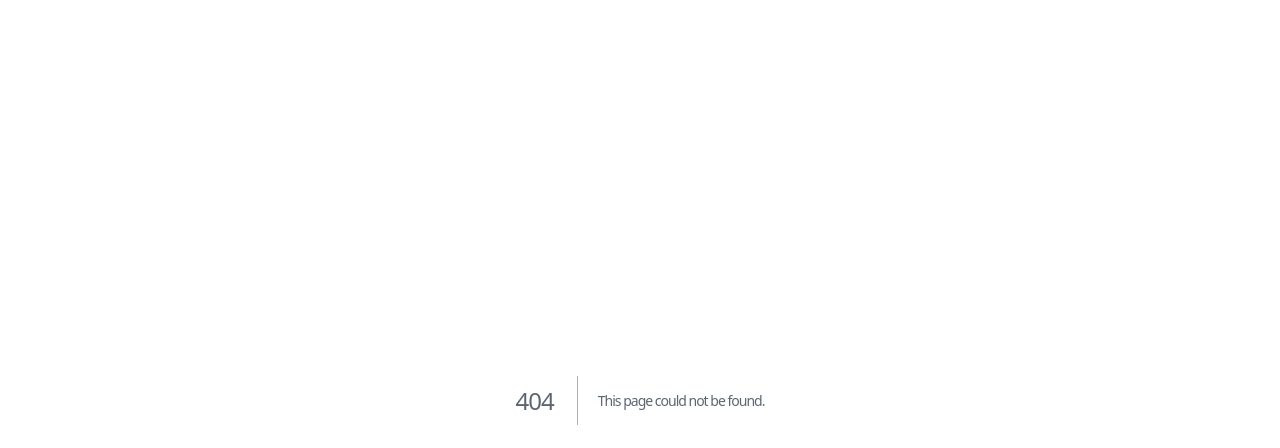
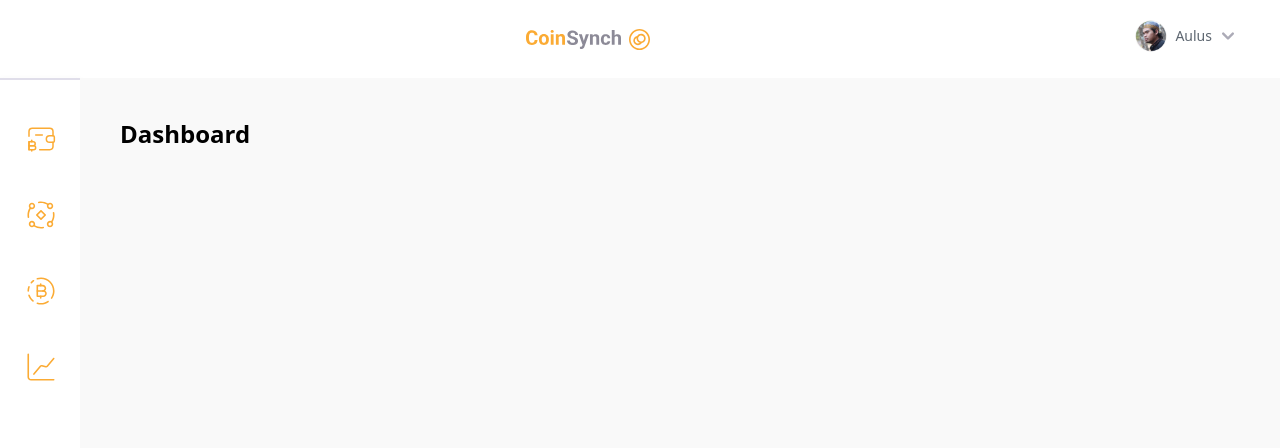
Before and after one commit to ArthurBugan/frontend-challenge-coinsynch, a Next.js app: page /dashboard in a window 1280 px wide. Before the commit this address had no page. Shown: the top 448 px of the page. Built offline with nearby package versions, Linux system fonts and the light colour scheme.

Commit message:
feat: add dashboard page and sidebar

```diff
--- a/app/components/Card.tsx
+++ b/app/components/Card.tsx
@@ -1,10 +1,17 @@
-type IconTypes = "btc" | "solutions" | "graph" | "computer";
+export type IconTypes = "btc" | "solutions" | "graph" | "computer" | "wallet";
 
-const Icons: { [icon in IconTypes]: () => JSX.Element } = {
-  btc: () => (
+interface ImageProps {
+  width?: number;
+  height?: number;
+}
+
+export const Icons: {
+  [icon in IconTypes]: (props: ImageProps) => JSX.Element;
+} = {
+  btc: ({ width, height }: ImageProps) => (
     <svg
-      width="64"
-      height="64"
+      width={width || 64}
+      height={height || 64}
       viewBox="0 0 64 64"
       fill="none"
       xmlns="http://www.w3.org/2000/svg"
@@ -65,10 +72,10 @@ const Icons: { [icon in IconTypes]: () => JSX.Element } = {
       />
     </svg>
   ),
-  solutions: () => (
+  solutions: ({ width, height }: ImageProps) => (
     <svg
-      width="64"
-      height="64"
+      width={width || 64}
+      height={height || 64}
       viewBox="0 0 64 64"
       fill="none"
       xmlns="http://www.w3.org/2000/svg"
@@ -105,10 +112,10 @@ const Icons: { [icon in IconTypes]: () => JSX.Element } = {
       />
     </svg>
   ),
-  graph: () => (
+  graph: ({ width, height }: ImageProps) => (
     <svg
-      width="64"
-      height="64"
+      width={width || 64}
+      height={height || 64}
       viewBox="0 0 64 64"
       fill="none"
       xmlns="http://www.w3.org/2000/svg"
@@ -127,10 +134,10 @@ const Icons: { [icon in IconTypes]: () => JSX.Element } = {
       />
     </svg>
   ),
-  computer: () => (
+  computer: ({ width, height }: ImageProps) => (
     <svg
-      width="64"
-      height="64"
+      width={width || 64}
+      height={height || 64}
       viewBox="0 0 64 64"
       fill="none"
       xmlns="http://www.w3.org/2000/svg"
@@ -140,6 +147,85 @@ const Icons: { [icon in IconTypes]: () => JSX.Element } = {
         clipRule="evenodd"
         d="M13.3335 6.5C9.55839 6.5 6.50015 9.55824 6.50015 13.3333V38.7784C4.94044 39.3808 3.8335 40.895 3.8335 42.6667V45.3333C3.8335 47.6338 5.69974 49.5 8.00016 49.5H38.5002V53.3333C38.5002 55.6338 40.3664 57.5 42.6668 57.5H56.0002C58.3006 57.5 60.1668 55.6338 60.1668 53.3333V30.6667C60.1668 28.3662 58.3006 26.5 56.0002 26.5H54.8335V13.3333C54.8335 9.55824 51.7752 6.5 48.0001 6.5H13.3335ZM57.1668 46.5V30.6667C57.1668 30.0231 56.6437 29.5 56.0002 29.5H42.6668C42.0232 29.5 41.5002 30.0231 41.5002 30.6667V39.9941L41.5002 40L41.5002 40.0059V46.5H57.1668ZM41.5002 49.5H57.1668V53.3333C57.1668 53.9769 56.6437 54.5 56.0002 54.5H42.6668C42.0232 54.5 41.5002 53.9769 41.5002 53.3333V49.5ZM51.8335 13.3333V26.5H42.6668C40.3664 26.5 38.5002 28.3662 38.5002 30.6667V38.5H9.50015V13.3333C9.50015 11.2151 11.2152 9.5 13.3335 9.5H48.0001C50.1184 9.5 51.8335 11.2151 51.8335 13.3333ZM8.00016 41.5H38.5002V46.5H8.00016C7.35659 46.5 6.8335 45.9769 6.8335 45.3333V42.6667C6.8335 42.0231 7.35659 41.5 8.00016 41.5Z"
         fill="#FBAB34"
+      />
+    </svg>
+  ),
+  wallet: ({ width, height }: ImageProps) => (
+    <svg
+      width={width || 34}
+      height={height || 34}
+      viewBox="0 0 34 34"
+      fill="none"
+      xmlns="http://www.w3.org/2000/svg"
+    >
+      <path
+        d="M29.0051 13.6653V9.66364C29.0051 7.82192 27.5121 6.32892 25.6704 6.32892H8.32984C6.48812 6.32892 4.99512 7.82192 4.99512 9.66364V14.3323"
+        stroke="#FBAB34"
+        strokeWidth="1.5"
+        strokeLinecap="round"
+        strokeLinejoin="round"
+      />
+      <path
+        d="M29.0051 20.3347V24.3364C29.0051 26.1781 27.5121 27.6711 25.6704 27.6711H15.6663"
+        stroke="#FBAB34"
+        strokeWidth="1.5"
+        strokeLinecap="round"
+        strokeLinejoin="round"
+      />
+      <path
+        d="M4.99507 27.6711V19.6678"
+        stroke="#FBAB34"
+        strokeWidth="1.5"
+        strokeLinecap="round"
+        strokeLinejoin="round"
+      />
+      <path
+        d="M7.74336 18.3339V19.6678"
+        stroke="#FBAB34"
+        strokeWidth="1.5"
+        strokeLinecap="round"
+        strokeLinejoin="round"
+      />
+      <path
+        d="M7.74336 27.6711V29.005"
+        stroke="#FBAB34"
+        strokeWidth="1.5"
+        strokeLinecap="round"
+        strokeLinejoin="round"
+      />
+      <path
+        fillRule="evenodd"
+        clipRule="evenodd"
+        d="M4.99512 23.6694H9.66373C10.7688 23.6694 11.6646 24.5652 11.6646 25.6703V25.6703C11.6646 26.7753 10.7688 27.6711 9.66373 27.6711H4.99512V23.6694Z"
+        stroke="#FBAB34"
+        strokeWidth="1.5"
+        strokeLinecap="round"
+        strokeLinejoin="round"
+      />
+      <path
+        fillRule="evenodd"
+        clipRule="evenodd"
+        d="M4.99512 19.6678H9.19687C10.3019 19.6678 11.1977 20.5636 11.1977 21.6686V21.6686C11.1977 22.7736 10.3019 23.6695 9.19687 23.6695H4.99512V19.6678Z"
+        stroke="#FBAB34"
+        strokeWidth="1.5"
+        strokeLinecap="round"
+        strokeLinejoin="round"
+      />
+      <path
+        fillRule="evenodd"
+        clipRule="evenodd"
+        d="M25.6704 13.6653H29.0051C29.7418 13.6653 30.339 14.2625 30.339 14.9992V19.0008C30.339 19.7375 29.7418 20.3347 29.0051 20.3347H25.6704C23.8287 20.3347 22.3357 18.8417 22.3357 17V17C22.3357 15.1583 23.8287 13.6653 25.6704 13.6653V13.6653Z"
+        stroke="#FBAB34"
+        strokeWidth="1.5"
+        strokeLinecap="round"
+        strokeLinejoin="round"
+      />
+      <path
+        d="M11.6646 12.9984H18.334"
+        stroke="#FBAB34"
+        strokeWidth="1.5"
+        strokeLinecap="round"
+        strokeLinejoin="round"
       />
     </svg>
   ),
--- a/app/components/buttons/Register.tsx
+++ b/app/components/buttons/Register.tsx
@@ -5,7 +5,7 @@ import useRegisterModal from "@hooks/useRegisterModal";
 
 interface SignUpProps {
   className?: string;
-  icon?: string;
+  icon?: "BsArrowRightShort" | "BsPlus";
   label?: string;
 }
 
--- /dev/null
+++ b/app/components/navbar/AuthNavbar.tsx
@@ -0,0 +1,65 @@
+"use client";
+
+import Image from "next/image";
+import { CgMenuRound } from "react-icons/cg";
+
+import Logo from "./Logo";
+import PopMenu from "./PopMenu";
+import { HiChevronDown } from "react-icons/hi";
+import { TbDoorExit } from "react-icons/tb";
+import useSidebar from "@hooks/useSidebar";
+
+import avatar from "../../../public/images/avatar.webp";
+import { twMerge } from "tailwind-merge";
+
+const Navbar = () => {
+  const sidebar = useSidebar();
+
+  return (
+    <header className="relative bg-white px-7 py-5 shadow-menu md:px-10">
+      <div className="flex flex-row items-center justify-center">
+        <div className="order-2 mx-auto">
+          <Logo />
+        </div>
+
+        <div
+          className={twMerge(
+            "order-1 block lg:hidden",
+            sidebar.isOpen ? "lg:block" : ""
+          )}
+        >
+          <CgMenuRound
+            onClick={sidebar.toggleSidebar}
+            className="h-7 w-7 cursor-pointer text-secondary-500 hover:text-secondary-600"
+          />
+        </div>
+
+        <nav className="order-3">
+          <PopMenu
+            className="shadow-home block md:block lg:block"
+            item={
+              <div className="flex cursor-pointer flex-row items-center justify-center">
+                <Image
+                  className="h-8 w-8 rounded-full"
+                  src={avatar}
+                  alt="Rounded avatar"
+                />
+                <label className="ml-2 mr-1 hidden lg:block">Aulus</label>
+                <HiChevronDown className="h-6 w-6 text-secondary-400" />
+              </div>
+            }
+          >
+            <div className="fixed right-5 z-10 cursor-pointer rounded-lg bg-white p-5 shadow-lg">
+              <div className="flex justify-between gap-x-4 ">
+                <TbDoorExit className="h-5 w-5" />
+                <label className="cursor-pointer">Logout</label>
+              </div>
+            </div>
+          </PopMenu>
+        </nav>
+      </div>
+    </header>
+  );
+};
+
+export default Navbar;
--- a/app/components/navbar/Navbar.tsx
+++ b/app/components/navbar/Navbar.tsx
@@ -1,3 +1,5 @@
+import { CgMenuRound } from "react-icons/cg";
+
 import Container from "@components/Container";
 import SignIn from "@components/buttons/SignIn";
 import Register from "@components/buttons/Register";
@@ -26,7 +28,11 @@ const Navbar = () => {
               </div>
             </div>
 
-            <PopMenu>
+            <PopMenu
+              item={
+                <CgMenuRound className="h-7 w-7 text-secondary-500 hover:text-secondary-600" />
+              }
+            >
               <div className="fixed right-4 z-10 grid grid-cols-1 space-y-2 rounded-md bg-white p-5 shadow-md">
                 <MenuItemSignIn />
                 <MenuItemSignUp />
--- a/app/components/navbar/PopMenu.tsx
+++ b/app/components/navbar/PopMenu.tsx
@@ -1,24 +1,32 @@
 "use client";
 
-import { CgMenuRound } from "react-icons/cg";
+import { twMerge } from "tailwind-merge";
 import { Popover } from "@headlessui/react";
 
 interface PopMenuProps {
   children: JSX.Element;
+  item: JSX.Element;
+  className?: string;
+  position?: string;
 }
 
 const PopMenu: React.FC<PopMenuProps> = (props) => {
-  const { children } = props;
+  const { children, item, className, position } = props;
 
   return (
-    <Popover className="relative md:hidden">
+    <Popover className={twMerge("group relative md:hidden", className)}>
       <Popover.Button
         className="focus:outline-none"
         aria-label="navbar navigation"
       >
-        <CgMenuRound className="h-7 w-7 text-secondary-500 hover:text-secondary-600" />
+        {item}
       </Popover.Button>
-      <Popover.Panel>{children}</Popover.Panel>
+      <Popover.Panel className="relative">
+        <>
+          <span className="absolute left-1/2 -translate-x-1/2 border-[6px] border-t-0 border-b-neutral-900 border-l-transparent border-r-transparent group-active:inline-block" />
+          {children}
+        </>
+      </Popover.Panel>
     </Popover>
   );
 };
--- /dev/null
+++ b/app/dashboard/Sidebar.tsx
@@ -0,0 +1,96 @@
+"use client";
+
+import { twMerge } from "tailwind-merge";
+import { BsArrowLeftCircle } from "react-icons/bs";
+
+import { Icons } from "@components/Card";
+import type { IconTypes } from "@components/Card";
+import useSidebar from "@hooks/useSidebar";
+
+interface ItemProps {
+  iconType: IconTypes;
+  title: string;
+}
+
+const items: ItemProps[] = [
+  {
+    iconType: "wallet",
+    title: "Lorem Ipsum",
+  },
+  {
+    iconType: "solutions",
+    title: "Lorem Ipsum",
+  },
+  {
+    iconType: "btc",
+    title: "Lorem Ipsum",
+  },
+  {
+    iconType: "graph",
+    title: "Lorem Ipsum",
+  },
+];
+
+const Sidebar = () => {
+  const sidebar = useSidebar();
+
+  return (
+    <div
+      className={twMerge(
+        "group relative min-h-screen shadow-menu md:flex",
+        !sidebar.isOpen && "hidden"
+      )}
+    >
+      <div
+        className={twMerge(
+          "absolute inset-y-0 left-0 w-0 -translate-x-full space-y-6 border-t-2 border-t-secondary-300 bg-white text-primary-500 transition duration-200 ease-in-out lg:relative lg:w-20 lg:translate-x-0",
+          sidebar.isOpen && "relative w-64 translate-x-0"
+        )}
+      >
+        <nav className="flex flex-col py-5">
+          {items.map((i) => {
+            const Icon = Icons[i.iconType];
+
+            return (
+              <a
+                key={i.iconType}
+                href="#"
+                className={twMerge(
+                  "my-3 flex flex-row items-center justify-center rounded py-2.5 text-gray transition duration-200 hover:bg-primary-100",
+                  sidebar.isOpen && "mx-3 justify-start px-4"
+                )}
+              >
+                <div className="h-8 w-8">
+                  <Icon height={34} width={34} />
+                </div>
+                <span
+                  className={twMerge(
+                    "hidden",
+                    sidebar.isOpen && "mx-3 block px-4"
+                  )}
+                >
+                  {i.title}
+                </span>
+              </a>
+            );
+          })}
+
+          <a
+            href="#"
+            className={twMerge(
+              "my-5 mt-20 hidden flex-row items-center rounded py-2.5 text-gray transition duration-200 hover:bg-primary-100",
+              sidebar.isOpen && "mx-3 block px-4"
+            )}
+            onClick={sidebar.onClose}
+          >
+            <div className="">
+              <BsArrowLeftCircle className="h-8 w-8 text-primary-500" />
+            </div>
+          </a>
+        </nav>
+      </div>
+    </div>
+  );
+};
+
+export default Sidebar;
--- /dev/null
+++ b/app/dashboard/layout.tsx
@@ -0,0 +1,19 @@
+import AuthNavbar from "@components/navbar/AuthNavbar";
+import Sidebar from "./Sidebar";
+
+export default function DashboardLayout({
+  children,
+}: {
+  children: React.ReactNode;
+}) {
+  return (
+    <>
+      <AuthNavbar />
+
+      <div className="relative flex min-h-screen">
+        <Sidebar />
+        {children}
+      </div>
+    </>
+  );
+}
--- /dev/null
+++ b/app/dashboard/page.tsx
@@ -0,0 +1,8 @@
+export default function Dashboard() {
+  return (
+    <div className="relative flex-1 bg-[#F9F9F9] p-10 text-2xl font-bold">
+      {" "}
+      Dashboard
+    </div>
+  );
+}
--- /dev/null
+++ b/app/hooks/useSidebar.tsx
@@ -0,0 +1,17 @@
+import { create } from "zustand";
+
+interface SidebarStore {
+  isOpen: boolean;
+  onOpen: () => void;
+  onClose: () => void;
+  toggleSidebar: () => void;
+}
+
+const useSidebar = create<SidebarStore>((set) => ({
+  isOpen: false,
+  onOpen: () => set({ isOpen: true }),
+  onClose: () => set({ isOpen: false }),
+  toggleSidebar: () => set((state) => ({ isOpen: !state.isOpen })),
+}));
+
+export default useSidebar;
```
Also changed, not shown: public/images/avatar.webp (added).
